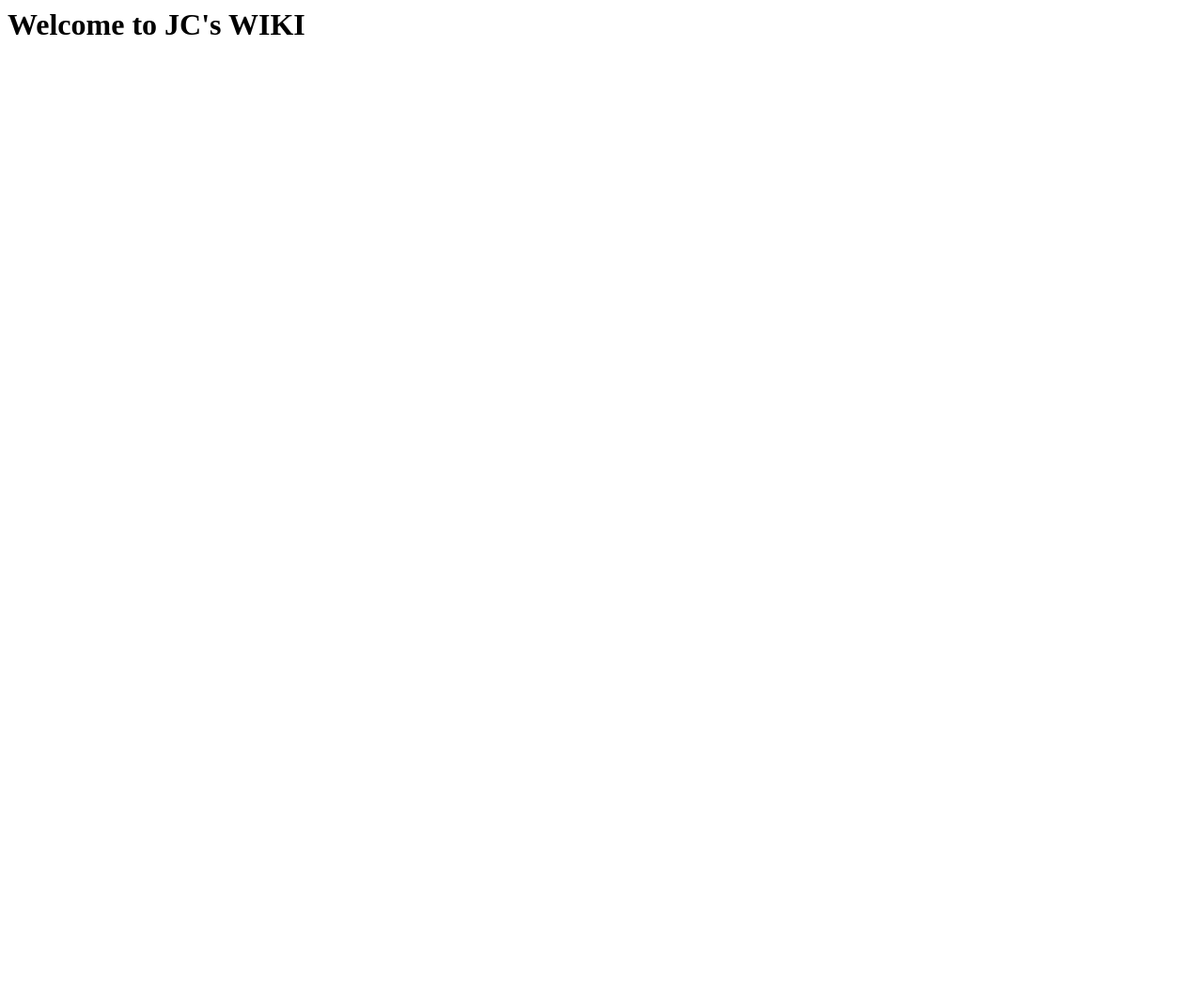
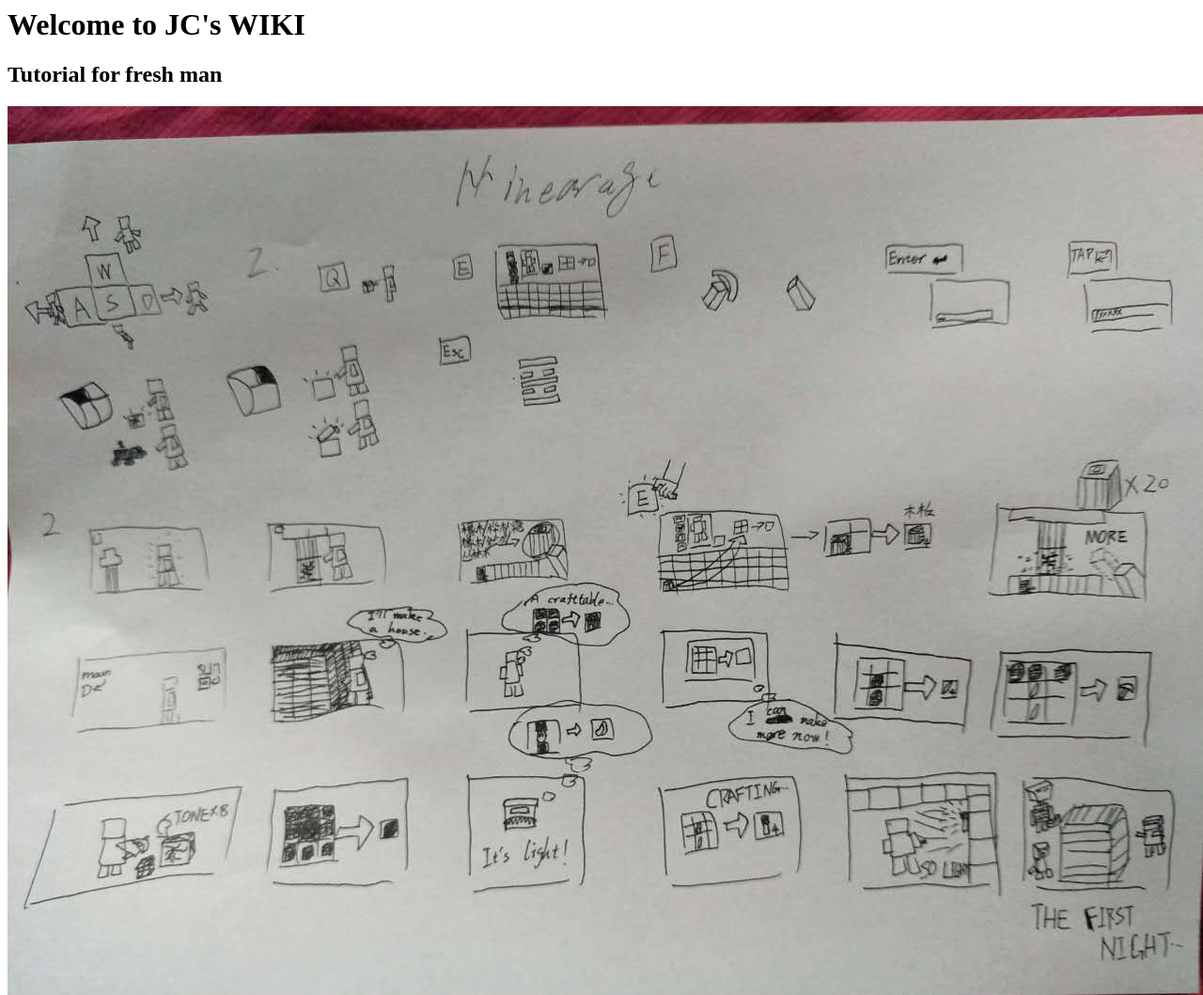
Before and after one commit to wikijc/wikijc.github.io, a plain HTML site: page index.html in a window 1280 px wide. Shown: the top 1059 px of the page at 94% size. Before the commit the page ends 800 px from the top, so only its background shows below. Drawn offline with Linux system fonts and the light colour scheme.

Commit message:
Update index.html

```diff
--- a/index.html
+++ b/index.html
@@ -3,6 +3,8 @@
 <title>wiki authored by jc</title>
 </head>
 <body>
-<h1>Welcome to JC's WIKI</h1>
+  <h1>Welcome to JC's WIKI</h1>
+  <h2>Tutorial for fresh man</h2>
+  <img src="asset/mc_01.png"/>
 </body>
 </html>
```
